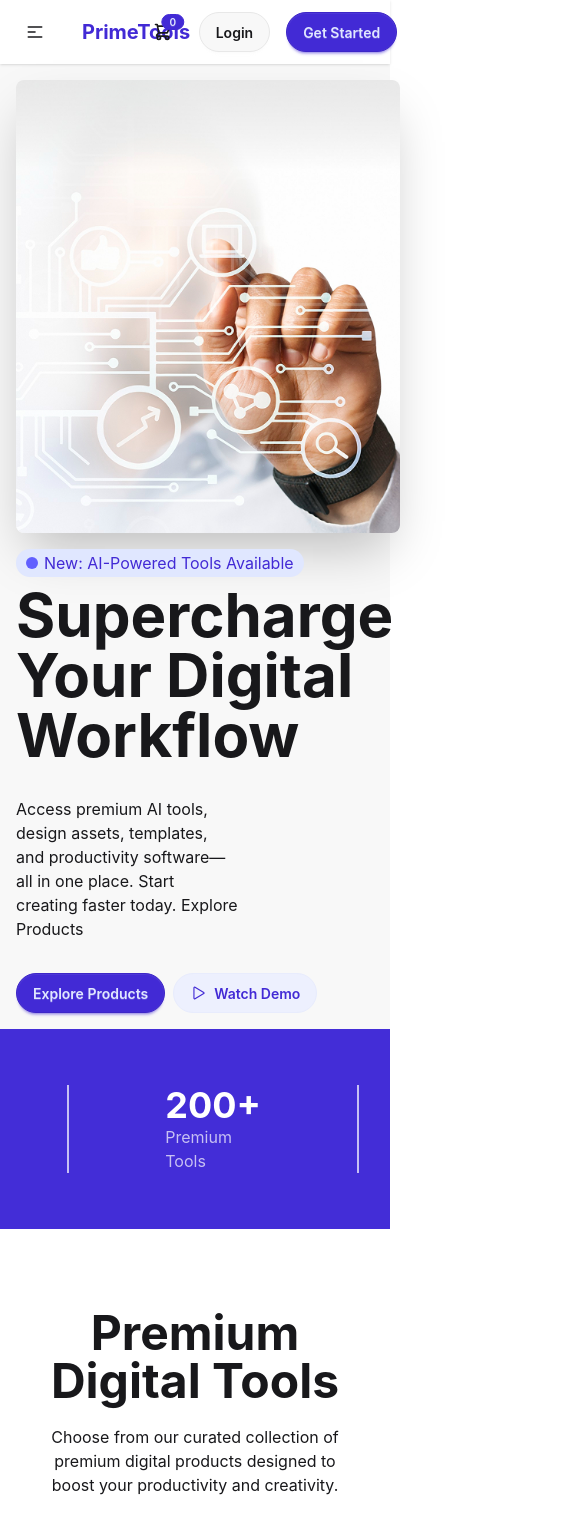
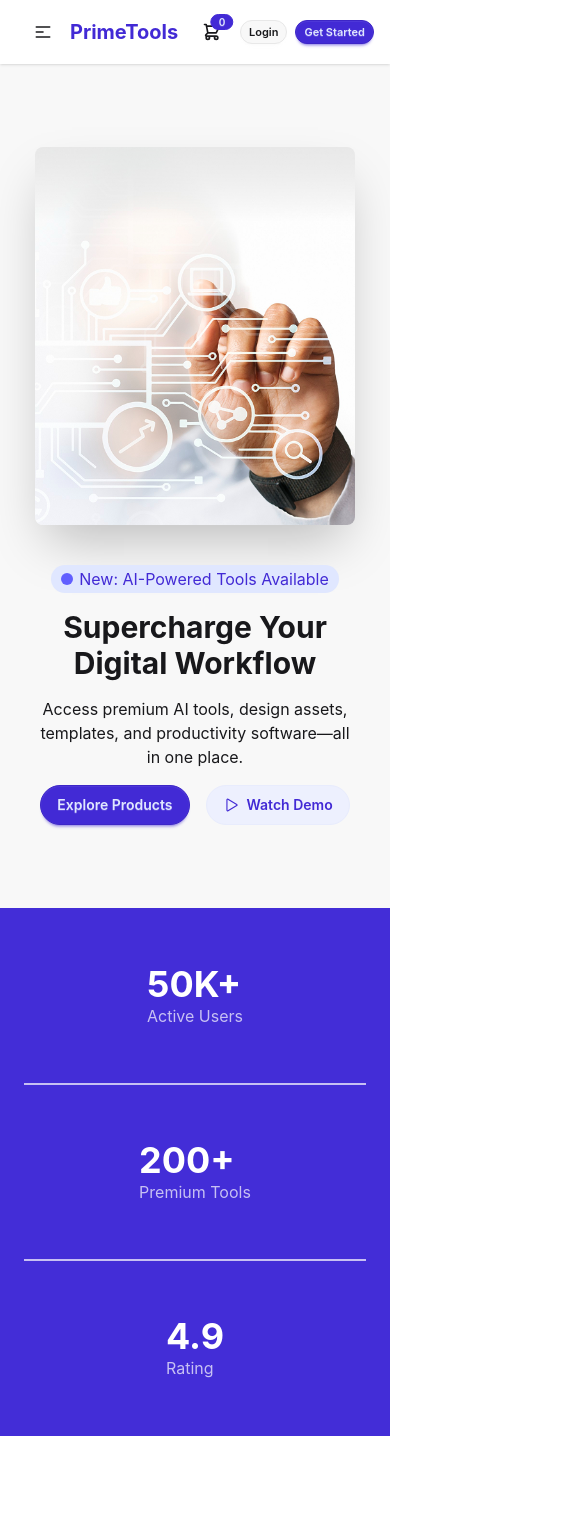
Before and after one commit to nymulislam/PrimeTools, a React (Vite) app: page / in a window 390 px wide. Shown: the top 1519 px of the page, 585 px wide, since content can reach past the window. Built offline with nearby package versions, Linux system fonts and the light colour scheme.

Commit message:
feat: enhance UI components with improved styling, loading states, and responsive design

```diff
--- a/src/App.jsx
+++ b/src/App.jsx
@@ -6,8 +6,9 @@ import HowItWorks from './components/sections/HowItWorks'
 import PricingSection from './components/sections/PricingSection'
 import CTASection from './components/sections/CTASection'
 import Footer from './components/layout/Footer'
-import { useState } from 'react'
+import { Suspense, useState } from 'react'
 import Products from './components/Products/Products'
+import { HashLoader } from 'react-spinners'
 
 const FetchProduct = async () => {
   const res = await fetch('/Products.json')
@@ -25,7 +26,11 @@ function App() {
         <Nav carts={carts}></Nav>
         <Hero></Hero>
         <KeyMetrics></KeyMetrics>
-        <Products dataPromise={dataPromise} carts={carts} setCarts={setCarts}></Products>
+        <Suspense fallback={<div className="flex justify-center items-center h-64">
+          <HashLoader color="#6366f1" size={50} />
+        </div>}>
+          <Products dataPromise={dataPromise} carts={carts} setCarts={setCarts}></Products>
+        </Suspense>
         <HowItWorks></HowItWorks>
         <PricingSection></PricingSection>
         <CTASection></CTASection>
--- a/src/components/Products/ProductCard.jsx
+++ b/src/components/Products/ProductCard.jsx
@@ -21,7 +21,7 @@ const ProductCard = ({ product, carts, setCarts }) => {
     }
 
     return (
-        <div className="card w-96 shadow-sm bg-base-100">
+        <div className="card w-full max-w-sm mx-auto shadow-sm bg-base-100 hover:border-primary hover:shadow-xl hover:-translate-y-1 transition duration-300">
             <div className="card-body">
                 <div className='text-right'>
                     <span className={`badge badge-md rounded-full ${tagStyle[product.tagType]}`}>{product.tag}</span>
@@ -47,7 +47,7 @@ const ProductCard = ({ product, carts, setCarts }) => {
 
                 </ul>
                 <div className="mt-6">
-                    <button onClick={handleCart} className="btn btn-primary btn-block rounded-full">Buy Now</button>
+                    <button onClick={handleCart} className="btn btn-primary btn-block rounded-full hover:scale-105 hover:shadow-lg transition duration-300">Buy Now</button>
                 </div>
             </div>
         </div>
--- a/src/components/Products/Products.jsx
+++ b/src/components/Products/Products.jsx
@@ -11,28 +11,43 @@ const Products = ({ dataPromise, carts, setCarts }) => {
     return (
         <div className='my-10'>
             <div className='text-center p-10 space-y-5'>
-                <h1 className='text-5xl font-bold '>
+                <h1 className='text-4xl md:text-5xl font-bold '>
                     Premium Digital Tools
                 </h1>
-                <p className='max-w-lg mx-auto'>
+                <p className='md:max-w-lg mx-auto'>
                     Choose from our curated collection of premium digital products designed to boost your productivity and creativity.
                 </p>
             </div>
 
             {/* Tabs */}
-            <div className="tabs tabs-box max-w-fit mx-auto rounded-full mb-10">
+            <div className="tabs tabs-box gap-2 max-w-fit mx-auto rounded-full mb-10 flex transition-all duration-300">
                 <button
                     onClick={() => setActiveTab('products')}
-                    className={`tab rounded-full ${activeTab === 'products' ? `bg-primary text-white shadow-md shadow-indigo-500/50` : ""}`}>Products</button>
+                    className={`tab rounded-full hover:scale-105 hover:shadow-lg transition duration-300 ${activeTab === 'products'
+                        ? `bg-primary text-white shadow-md shadow-indigo-500/50`
+                        : ''}`}
+                >
+                    Products
+                </button>
                 <button
                     onClick={() => setActiveTab('cart')}
-                    className={`tab rounded-full ${activeTab === 'cart' ? `bg-primary text-white shadow-md shadow-indigo-500/50` : ""}`}>Cart ({carts.length})</button>
+                    className={`tab rounded-full hover:scale-105 hover:shadow-lg transition duration-300 ${activeTab === 'cart'
+                        ? `bg-primary text-white shadow-md shadow-indigo-500/50`
+                        : ''}`}
+                >
+                    Cart ({carts.length})
+                </button>
 
             </div>
 
-           { activeTab === 'products' && <div className='grid grid-cols-3 gap-7 max-w-7xl mx-auto'>
-                {products.map((product, index) => (
-                    <ProductCard key={index} product={product} carts={carts} setCarts={setCarts}></ProductCard>
+            {activeTab === 'products' && <div className='grid grid-cols-1 sm:grid-cols-2 lg:grid-cols-3 gap-6 max-w-7xl mx-auto px-4'>
+                {products.map((product) => (
+                    <ProductCard
+                        key={product.id}
+                        product={product}
+                        carts={carts}
+                        setCarts={setCarts}
+                    />
                 ))}
             </div>}
 
--- a/src/components/layout/Footer.jsx
+++ b/src/components/layout/Footer.jsx
@@ -52,7 +52,7 @@ const Footer = () => {
             <div className='divider before:bg-white after:bg-white opacity-50 mx-10'>
 
             </div>
-            <footer className="footer bg-[#101727] px-10 pb-8 pt-2 flex justify-between">
+            <footer className="footer bg-[#101727] px-6 md:px-10 pb-8 pt-2 flex flex-col md:flex-row justify-between gap-4">
                 <aside className="grid-flow-col items-center">
                     <p>
                         © 2026 PrimeTools. All rights reserved.
--- a/src/components/layout/Nav.jsx
+++ b/src/components/layout/Nav.jsx
@@ -4,15 +4,15 @@ const Nav = ({ carts }) => {
     const totalPrice = carts.reduce((sum, item) => sum + item.price, 0)
     return (
 
-        <div className='navbar bg-base-100 shadow-sm'>
+        <div className='navbar bg-base-100 shadow-sm px-4 lg:px-8'>
             {/* Mobile device lists */}
-            <div className="dropdown">
-                <div tabIndex={0} role="button" className="btn btn-ghost lg:hidden">
+            <div className="dropdown lg:hidden">
+                <div tabIndex={0} role="button" className="btn btn-ghost">
                     <svg xmlns="http://www.w3.org/2000/svg" className="h-5 w-5" fill="none" viewBox="0 0 24 24" stroke="currentColor"> <path strokeLinecap="round" strokeLinejoin="round" strokeWidth="2" d="M4 6h16M4 12h8m-8 6h16" /> </svg>
                 </div>
                 <ul
                     tabIndex="-1"
-                    className="menu menu-sm dropdown-content bg-base-100 rounded-box z-1 mt-3 w-52 p-2 shadow">
+                    className="menu menu-sm dropdown-content bg-base-100 rounded-box z-1 mt-3 w-52 p-3 shadow">
                     <li><a>Products</a></li>
                     <li>
                         <a>Features</a>
@@ -24,13 +24,13 @@ const Nav = ({ carts }) => {
             </div>
 
             {/* Site logo */}
-            <div className="lg:navbar-start">
-                <a href='/' className="text-primary btn-soft text-xl font-bold px-5">PrimeTools</a>
+            <div className="flex-1 lg:flex-none">
+                <a href='/' className="text-primary text-xl font-bold">PrimeTools</a>
             </div>
 
             {/* Large device lists */}
-            <div className="navbar-center hidden lg:flex">
-                <ul className="menu menu-horizontal px-1">
+            <div className="hidden lg:flex flex-1 justify-center">
+                <ul className="menu menu-horizontal px-1 gap-2">
                     <li><a>Products</a></li>
                     <li><a href="">Features</a></li>
                     <li><a>Pricing</a></li>
@@ -39,8 +39,7 @@ const Nav = ({ carts }) => {
                 </ul>
             </div>
 
-            <div className="navbar-end space-x-4">
-
+            <div className="flex items-center gap-2 lg:gap-4">
                 {/* Cart */}
                 <div className="dropdown dropdown-end">
                     <div tabIndex={0} role="button" className="btn btn-ghost btn-circle">
@@ -51,7 +50,7 @@ const Nav = ({ carts }) => {
                     </div>
                     <div
                         tabIndex={0}
-                        className="card card-compact dropdown-content bg-base-100 z-1 mt-3 w-52 shadow">
+                        className="card card-compact dropdown-content bg-base-100 z-1 mt-3 w-56 shadow">
                         <div className="card-body">
                             <span className="text-lg font-bold">{carts.length} Items</span>
                             <span className="text-info">Subtotal: ${totalPrice}</span>
@@ -63,8 +62,8 @@ const Nav = ({ carts }) => {
                 </div>
 
                 {/* Login */}
-                <button className='btn rounded-full'>Login</button>
-                <button className="btn btn-primary rounded-full">Get Started</button>
+                <button className='btn btn-xs md:btn-md rounded-full'>Login</button>
+                <button className="btn btn-xs md:btn-md btn-primary rounded-full transition-all duration-200">Get Started</button>
             </div>
         </div>
     );
--- a/src/components/sections/CTASection.jsx
+++ b/src/components/sections/CTASection.jsx
@@ -2,11 +2,11 @@ import React from 'react';
 
 const CTASection = () => {
     return (
-        <div className='text-center bg-primary py-28 text-white space-y-6 '>
-            <h1 className='text-5xl font-semibold'>
+        <div className='text-center bg-primary py-28 text-white space-y-6'>
+            <h1 className='text-4xl md:text-5xl font-semibold px-5'>
                 Ready to Transform Your Workflow?
             </h1>
-            <p className='max-w-xl mx-auto'>
+            <p className='max-w-sm px-6 text-justify md:text-center md:max-w-xl mx-auto'>
                 Join thousands of professionals who are already using PrimeTools to work smarter.Start your free trial today.
             </p>
 
@@ -14,8 +14,8 @@ const CTASection = () => {
                 <button className='btn text-primary rounded-full'>Explore Products</button>
                 <button className='btn bg-transparent btn-soft rounded-full text-white'>Explore Products</button>
             </div>
-            <ul className='flex justify-center gap-10 opacity-80'>
-                <li>14-day free trial</li>
+            <ul className='flex flex-col md:flex-row items-center justify-center gap-5 md:gap-10 opacity-80'>
+                <li className='list-disc md:list-none'>14-day free trial</li>
                 <li className='list-disc'>No credit card required</li>
                 <li className='list-disc'>Cancel anytime</li>
             </ul>
--- a/src/components/sections/Hero.jsx
+++ b/src/components/sections/Hero.jsx
@@ -4,33 +4,45 @@ import { IoPlayOutline } from 'react-icons/io5';
 
 const Hero = () => {
     return (
-        <div className="hero bg-base-200 min-h-screen ">
-            <div className="hero-content flex-col lg:flex-row-reverse">
+        <div className="hero bg-base-200 min-h-screen px-4">
+            <div className="hero-content flex-col lg:flex-row-reverse gap-10">
+
+                {/* Image */}
                 <img
                     src={banner}
-                    className="max-w-sm rounded-lg shadow-2xl"
+                    className="w-full max-w-xs sm:max-w-sm md:max-w-md rounded-lg shadow-2xl"
                 />
-                <div className='max-w-2xl space-y-2'>
-                    <div className='flex items-center gap-1.5 bg-indigo-100 rounded-full px-2.5 py-0.5 max-w-fit text-primary'>
+
+                {/* Text Content */}
+                <div className="max-w-2xl space-y-4 text-center lg:text-left">
+
+                    {/* Badge */}
+                    <div className="flex items-center gap-1.5 bg-indigo-100 rounded-full px-2.5 py-0.5 text-primary max-w-fit mx-auto md:mx-0">
                         <span className="relative flex size-3">
                             <span className="absolute inline-flex h-full w-full animate-ping rounded-full bg-indigo-400 opacity-75"></span>
                             <span className="relative inline-flex size-3 rounded-full bg-indigo-500"></span>
                         </span>
-                        <h6>
-                            New: AI-Powered Tools Available
-                        </h6>
+                        <h6>New: AI-Powered Tools Available</h6>
                     </div>
-                    <h1 className="text-6xl font-bold max-w-xl ">Supercharge Your Digital Workflow</h1>
-                    <p className="py-6 mr-40">
-                        Access premium AI tools, design assets, templates, and productivity
-                        software—all in one place. Start creating faster today.
 
-                        Explore Products
+                    {/* Title */}
+                    <h1 className="text-3xl text-center lg:text-left lg:text-6xl font-bold">
+                        Supercharge Your Digital Workflow
+                    </h1>
+
+                    {/* Description */}
+                    <p className="text-center lg:text-left md:max-w-sm">
+                        Access premium AI tools, design assets, templates, and productivity software—all in one place.
                     </p>
-                    <div className='space-x-2'>
-                        <button className="btn btn-primary rounded-full">Explore Products</button>
-                        <button className="btn btn-primary btn-soft rounded-full"><IoPlayOutline size={18} /> Watch Demo</button>
+
+                    {/* Buttons */}
+                    <div className="space-x-4 text-center lg:text-left">
+                        <button className="btn btn-primary rounded-full hover:scale-105 hover:shadow-lg transition duration-300">Explore Products</button>
+                        <button className="btn btn-primary btn-soft rounded-full hover:bg-primary hover:text-white transition duration-500">
+                           <IoPlayOutline size={18} /> Watch Demo
+                        </button>
                     </div>
+
                 </div>
             </div>
         </div>
--- a/src/components/sections/KeyMetrics.jsx
+++ b/src/components/sections/KeyMetrics.jsx
@@ -2,7 +2,7 @@ import React from 'react';
 
 const KeyMetrics = () => {
     return (
-        <div className='bg-indigo-700 text-white py-14 px-20 flex justify-center gap-20'>
+        <div className='bg-indigo-700 text-white py-14 px-6 md:px-20 flex flex-col md:flex-row justify-center gap-8 md:gap-20 items-center'>
             <div>
                 <div>
                     <h2 className='text-4xl font-bold'>
@@ -13,7 +13,7 @@ const KeyMetrics = () => {
                     </h6>
                 </div>
             </div>
-            <div className="divider divider-horizontal before:bg-white after:bg-white opacity-70"></div>
+            <div className="divider md:divider-horizontal before:bg-white after:bg-white opacity-70"></div>
             <div>
                 <div>
                     <h2 className='text-4xl font-bold'>
@@ -24,7 +24,7 @@ const KeyMetrics = () => {
                     </h6>
                 </div>
             </div>
-            <div className="divider divider-horizontal before:bg-white after:bg-white opacity-70"></div>
+            <div className="divider md:divider-horizontal before:bg-white after:bg-white opacity-70"></div>
             <div>
                 <div>
                     <h2 className='text-4xl font-bold'>
--- a/src/components/sections/PricingSection.jsx
+++ b/src/components/sections/PricingSection.jsx
@@ -4,7 +4,7 @@ const PricingSection = () => {
     return (
         <div className='space-y-20 py-20'>
             <div className='text-center'>
-                <h1 className='text-5xl font-bold mb-5'>
+                <h1 className='text-3xl md:text-5xl font-bold mb-5'>
                     Simple, Transparent Pricing
                 </h1>
                 <p>
@@ -13,10 +13,12 @@ const PricingSection = () => {
             </div>
 
             {/* Pricing Card */}
-            <div className='flex justify-center items-center gap-10'>
-                <div className="card w-96 bg-base-100 shadow-sm">
+            <div className='grid grid-cols-1 md:grid-cols-3 gap-8 max-w-7xl mx-auto px-4 py-20'>
+
+                {/* Card 01 */}
+                <div className="card w-full bg-base-100 shadow-sm hover:shadow-lg transition duration-300">
                     <div className="card-body">
-                        <div className="">
+                        <div>
                             <h2 className="text-3xl font-bold">Starter</h2>
                             <p>
                                 Perfect for getting started
@@ -49,16 +51,16 @@ const PricingSection = () => {
                 </div>
 
                 {/* Card-02 */}
-                <div className="card w-96 shadow-sm text-white bg-primary">
-                    <div className="card-body">
-                        <span className="badge badge-md rounded-full badge-warning bg-amber-100 relative -top-9 left-26">Most Popular</span>
+                <div className="card w-full bg-primary  text-white shadow-lg hover:shadow-2xl md:scale-105 border-2 border-primary hover:-translate-y-2 transition duration-300">
+                    <div className="card-body relative">
+                        <span className="absolute -top-3 left-1/2 -translate-x-1/2 badge badge-warning bg-amber-100 text-black rounded-full">Most Popular</span>
                         <div className="">
                             <h2 className="text-3xl font-bold">Pro</h2>
                             <p>
                                 Best for professionals
                             </p>
 
-                            <span className="text-xl block my-4"><span className='text-2xl font-semibold'>$29</span>/Month</span>
+                            <span className="text-xl block my-4"><span className='text-3xl font-bold'>$29</span>/Month</span>
                         </div>
                         <ul className="flex flex-col gap-2 text-xs">
                             <li>
@@ -87,13 +89,13 @@ const PricingSection = () => {
                             </li>
                         </ul>
                         <div className="mt-6">
-                            <button className="btn btn-primary btn-soft btn-block rounded-full">Start Pro Trial</button>
+                            <button className="btn btn-primary btn-soft btn-block rounded-full hover:border-2 hover:border-white">Start Pro Trial</button>
                         </div>
                     </div>
                 </div>
 
                 {/* Card-03 */}
-                <div className="card w-96 bg-base-100 shadow-sm">
+                <div className="card w-full bg-base-100 shadow-sm hover:shadow-lg transition duration-300">
                     <div className="card-body">
                         <div className="">
                             <h2 className="text-3xl font-bold">Enterprise</h2>
```
Also changed, not shown: src/components/Products/Cart.jsx (+17 -16 lines), src/components/sections/HowItWorks.jsx (+15 -15 lines).
